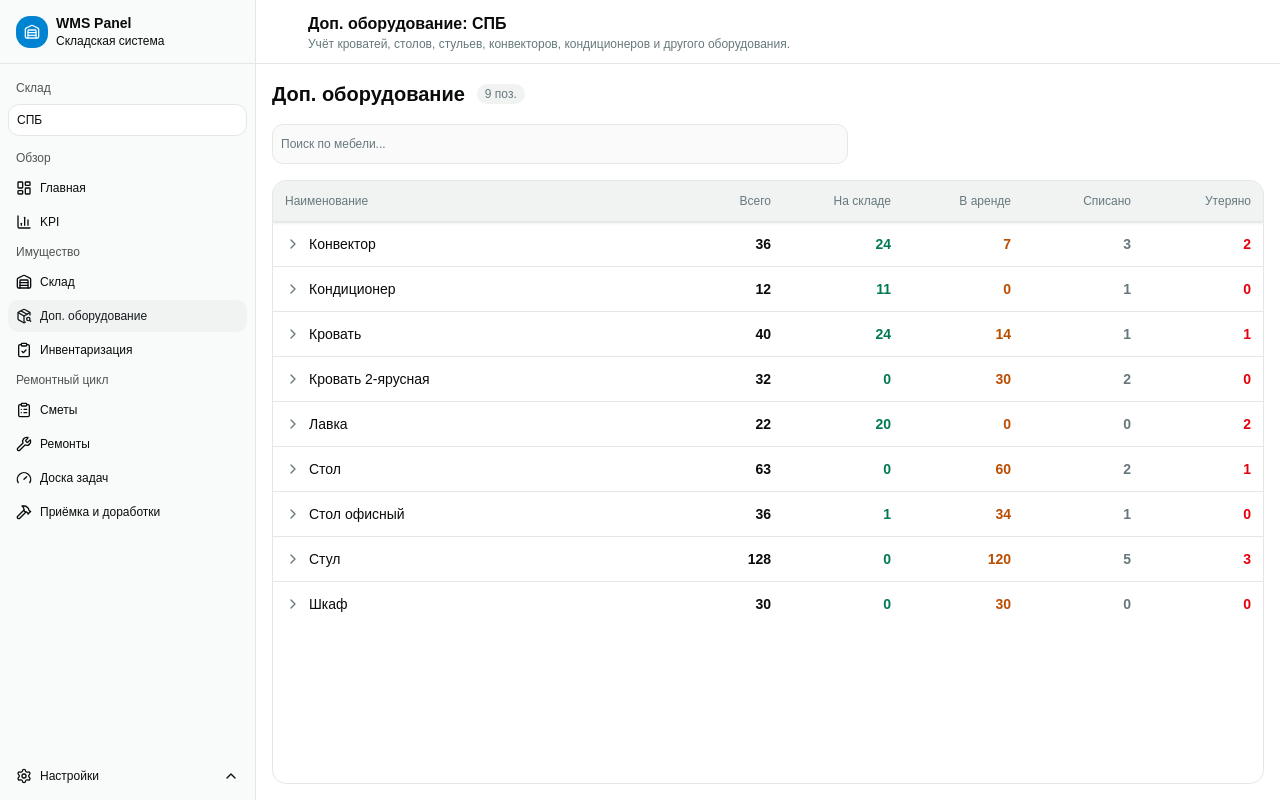
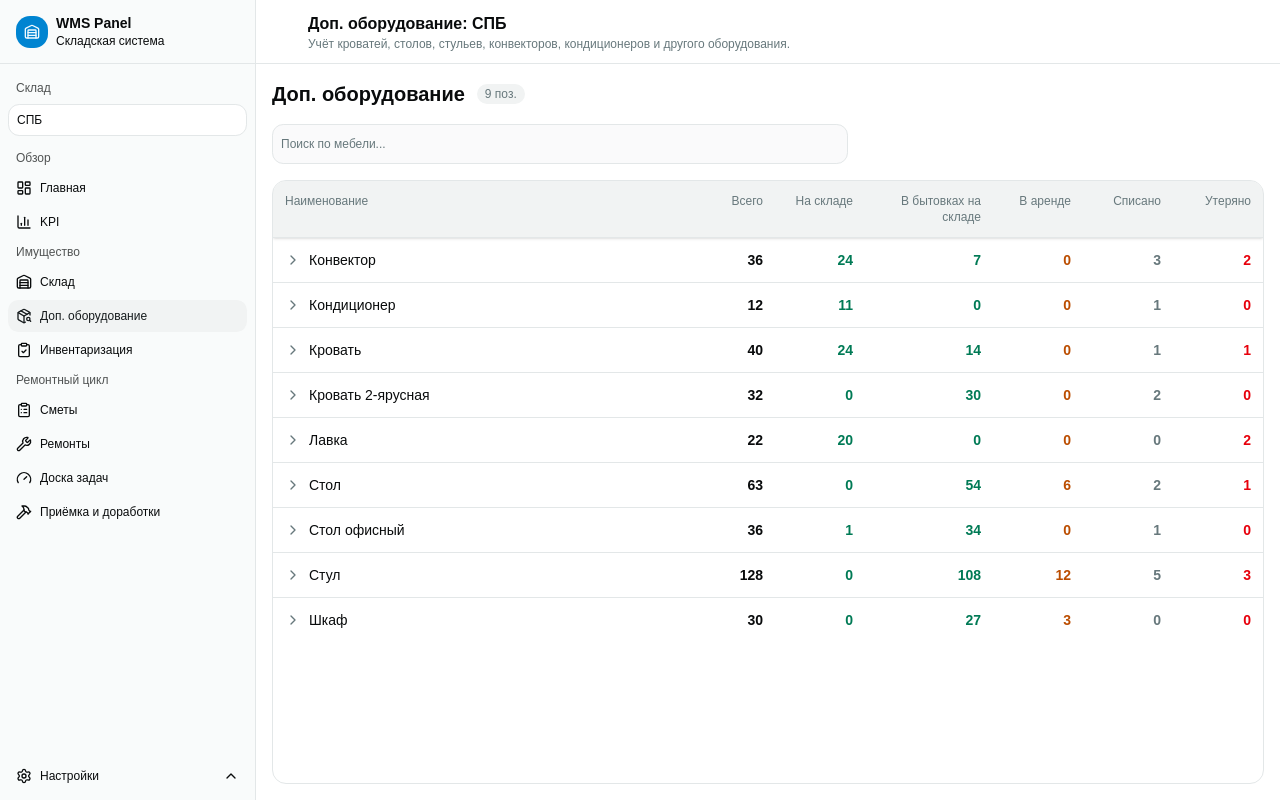
Before and after one commit to Buhanzaz/rwms, a React (Vite) app in the folder panel/: page /equipment in a window 1280 px wide. Built offline with nearby package versions, Linux system fonts and the light colour scheme; some icons are missing.

Commit message:
equipment stock split

```diff
--- a/panel/src/api/equipment-api.ts
+++ b/panel/src/api/equipment-api.ts
@@ -399,6 +399,7 @@ function buildUsagesForName(params: {
         rentalItemId: rentalItem.id,
         rentalItemNumber: rentalItem.number,
         rentalItemType: rentalItem.type,
+        rentalItemStatus: rentalItem.status,
         warehouseId: rentalItem.warehouseId,
         quantity: contentItem.quantity,
       },
@@ -455,6 +456,18 @@ async function buildEquipmentItems(
     })
 
     const rentedQuantity = usages.reduce((sum, usage) => {
+      if (usage.rentalItemStatus !== "RENTED") {
+        return sum
+      }
+
+      return sum + usage.quantity
+    }, 0)
+
+    const cabinStockQuantity = usages.reduce((sum, usage) => {
+      if (usage.rentalItemStatus === "RENTED") {
+        return sum
+      }
+
       return sum + usage.quantity
     }, 0)
 
@@ -463,7 +476,11 @@ async function buildEquipmentItems(
     const lostQuantity = masterItem?.lostQuantity ?? 0
 
     const totalQuantity =
-      stockQuantity + rentedQuantity + writtenOffQuantity + lostQuantity
+      stockQuantity +
+      cabinStockQuantity +
+      rentedQuantity +
+      writtenOffQuantity +
+      lostQuantity
 
     return {
       id: equipmentId,
@@ -473,6 +490,7 @@ async function buildEquipmentItems(
 
       totalQuantity,
       stockQuantity,
+      cabinStockQuantity,
       rentedQuantity,
       writtenOffQuantity,
       lostQuantity,
--- a/panel/src/features/equipment/equipment-page.tsx
+++ b/panel/src/features/equipment/equipment-page.tsx
@@ -68,15 +68,15 @@ function MobileQuantityStat({
   )
 }
 
-function MobileCabinUsageStat({ value }: { value: number }) {
+function MobileCabinStockStat({ value }: { value: number }) {
   return (
     <div className="col-start-1 min-w-0 rounded-md bg-muted/40 px-2 py-1.5">
-      <div className="truncate text-[0.625rem] font-medium text-muted-foreground">
-        В бытовках
+      <div className="text-[0.625rem] font-medium leading-tight text-muted-foreground">
+        В бытовках на складе
       </div>
 
       <div className="text-sm">
-        <QuantityCell value={value} tone="rent" />
+        <QuantityCell value={value} tone="stock" />
       </div>
     </div>
   )
@@ -290,10 +290,13 @@ export function EquipmentPage() {
       <div className="min-h-0 flex-1 overflow-hidden rounded-lg border bg-card">
         <div className="h-full overflow-y-auto overflow-x-hidden">
           <div className="w-full">
-            <div className="sticky top-0 z-10 hidden grid-cols-[minmax(220px,1fr)_120px_120px_120px_120px_120px] border-b bg-muted text-xs font-medium text-muted-foreground shadow-sm md:grid">
+            <div className="sticky top-0 z-10 hidden grid-cols-[minmax(160px,1fr)_80px_90px_128px_90px_90px_90px] border-b bg-muted text-xs font-medium text-muted-foreground shadow-sm md:grid">
               <div className="px-3 py-3">Наименование</div>
               <div className="px-3 py-3 text-right">Всего</div>
               <div className="px-3 py-3 text-right">На складе</div>
+              <div className="px-3 py-3 text-right">
+                В бытовках на складе
+              </div>
               <div className="px-3 py-3 text-right">В аренде</div>
               <div className="px-3 py-3 text-right">Списано</div>
               <div className="px-3 py-3 text-right">Утеряно</div>
@@ -315,7 +318,7 @@ export function EquipmentPage() {
                   <div key={item.id} className="border-b last:border-b-0">
                     <button
                       type="button"
-                      className="flex w-full min-w-0 flex-col gap-3 p-3 text-left text-sm hover:bg-muted/40 md:grid md:grid-cols-[minmax(220px,1fr)_120px_120px_120px_120px_120px] md:items-center md:gap-0 md:p-0"
+                      className="flex w-full min-w-0 flex-col gap-3 p-3 text-left text-sm hover:bg-muted/40 md:grid md:grid-cols-[minmax(160px,1fr)_80px_90px_128px_90px_90px_90px] md:items-center md:gap-0 md:p-0"
                       onClick={() => toggleExpanded(item)}
                     >
                       <div className="flex min-w-0 items-center gap-2 md:px-3 md:py-3">
@@ -340,7 +343,14 @@ export function EquipmentPage() {
                           value={item.stockQuantity}
                           tone="stock"
                         />
-                        <MobileCabinUsageStat value={item.rentedQuantity} />
+                        <MobileCabinStockStat
+                          value={item.cabinStockQuantity}
+                        />
+                        <MobileQuantityStat
+                          label="В аренде"
+                          value={item.rentedQuantity}
+                          tone="rent"
+                        />
                         <MobileQuantityStat
                           label="Списано"
                           value={item.writtenOffQuantity}
@@ -359,6 +369,13 @@ export function EquipmentPage() {
 
                       <div className="hidden px-3 py-3 text-right md:block">
                         <QuantityCell value={item.stockQuantity} tone="stock" />
+                      </div>
+
+                      <div className="hidden px-3 py-3 text-right md:block">
+                        <QuantityCell
+                          value={item.cabinStockQuantity}
+                          tone="stock"
+                        />
                       </div>
 
                       <div className="hidden px-3 py-3 text-right md:block">
--- a/panel/src/types/equipment.ts
+++ b/panel/src/types/equipment.ts
@@ -1,3 +1,5 @@
+import type { RentalItemStatus } from "@/features/rental-items/model/rental-item"
+
 export type EquipmentCategory = "FURNITURE" | "ELECTRICAL"
 
 export type EquipmentRentalUsageDto = {
@@ -5,6 +7,7 @@ export type EquipmentRentalUsageDto = {
   rentalItemId: string
   rentalItemNumber: string
   rentalItemType: string
+  rentalItemStatus: RentalItemStatus
   warehouseId: string
   quantity: number
 }
@@ -18,6 +21,7 @@ export type EquipmentItemDto = {
 
   totalQuantity: number
   stockQuantity: number
+  cabinStockQuantity: number
   rentedQuantity: number
   writtenOffQuantity: number
   lostQuantity: number
```
